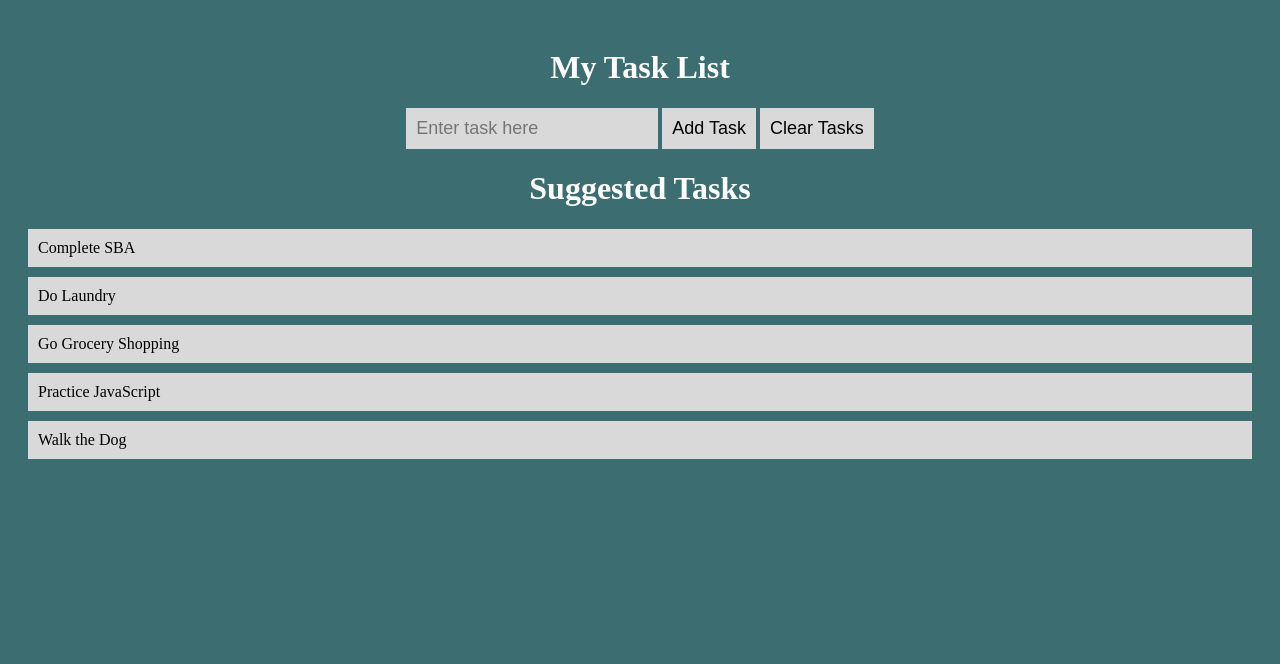
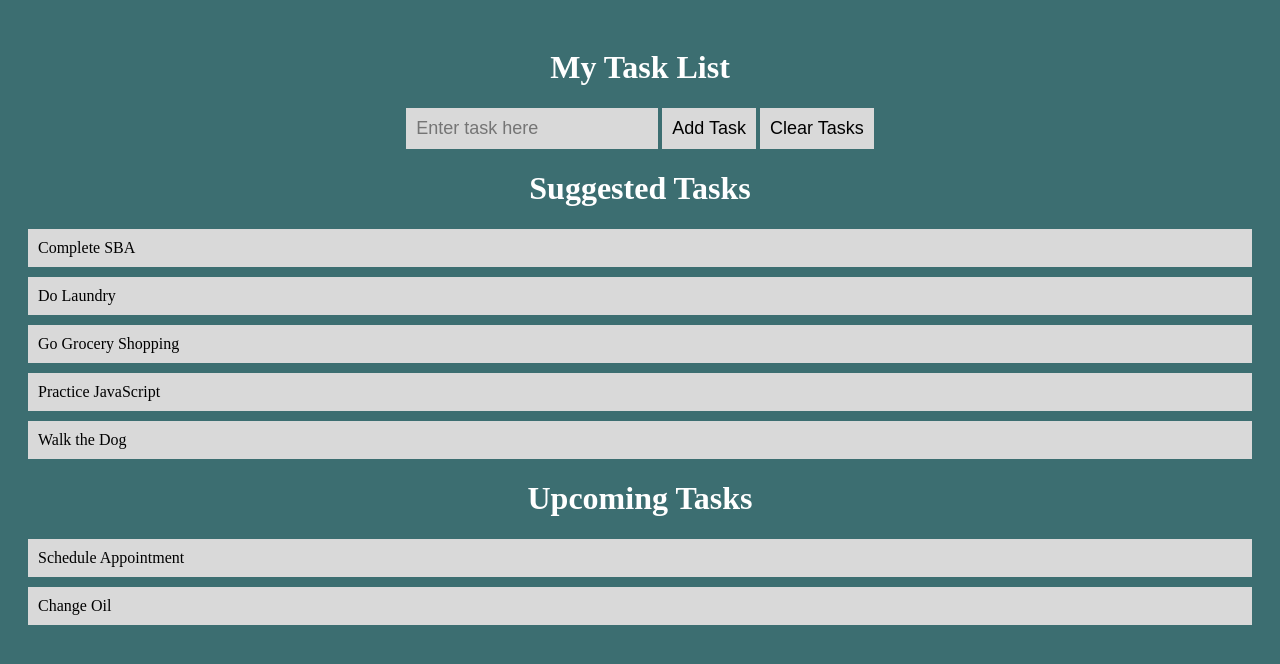
Before and after one commit to AgnesRC/SBA-316, a plain HTML site: page index.html in a window 1280 px wide. Drawn offline with Linux system fonts and the light colour scheme.

Commit message:
final edits

```diff
--- a/index.html
+++ b/index.html
@@ -28,6 +28,8 @@
         <li> Walk the Dog </li>
     </ul>
 
+    <h1> Upcoming Tasks </h1>
+    <ul id="upcoming-list"></ul>
 
 
     <script src="/script.js"></script>
--- a/script.js
+++ b/script.js
@@ -1,3 +1,5 @@
+console.log("Browser Height: " + window.innerHeight + " and Browser Width: " + innerWidth);
+
 const taskInput = document.getElementById("task-box");
 const taskList = document.getElementById("task-list");
 const clearButton = document.getElementById("clear-button");
@@ -19,6 +21,7 @@ function addTask() {
     createdItem.classList.add("task");
     createdItem.addEventListener("click", function () {
         createdItem.style.backgroundColor = "#353535";
+        window.alert("Task Completed!")
     });
 };
 
@@ -46,9 +49,22 @@ function addSuggestedTask() {
 
             item.addEventListener("click", function () {
                 item.style.backgroundColor = "#353535";
+                window.alert("Task Completed!")
             });
 
         });
     });
 }
 addSuggestedTask();
+
+const upcomingList = document.getElementById("upcoming-list")
+const fragment = document.createDocumentFragment();
+const suggestedItem1 = document.createElement("li");
+suggestedItem1.textContent = "Schedule Appointment";
+suggestedItem1.setAttribute("class", "upcoming-task")
+const suggestedItem2 = document.createElement("li");
+suggestedItem2.textContent = "Change Oil";
+suggestedItem2.setAttribute("class", "upcoming-task")
+fragment.appendChild(suggestedItem1);
+fragment.appendChild(suggestedItem2);
+upcomingList.appendChild(fragment)
```
